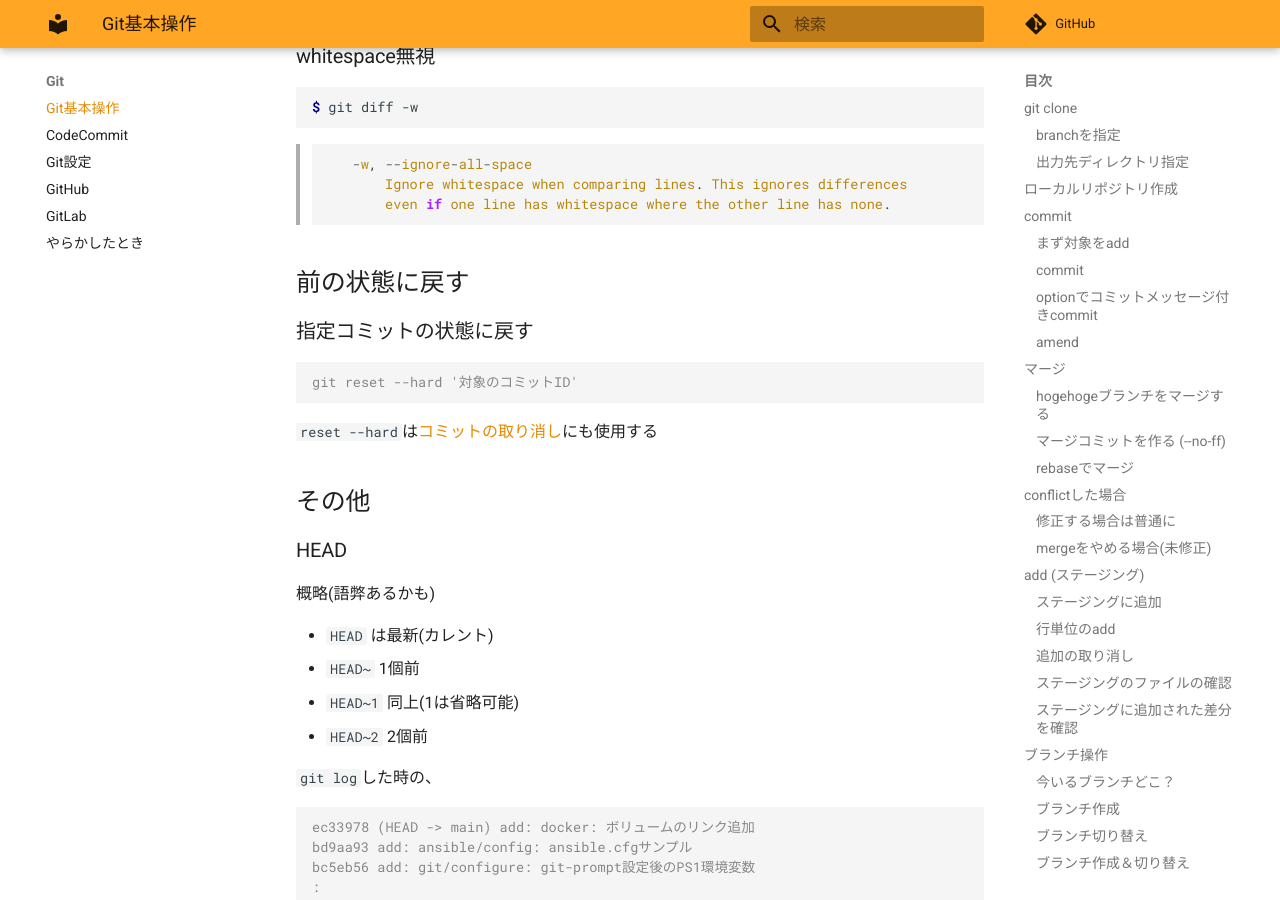
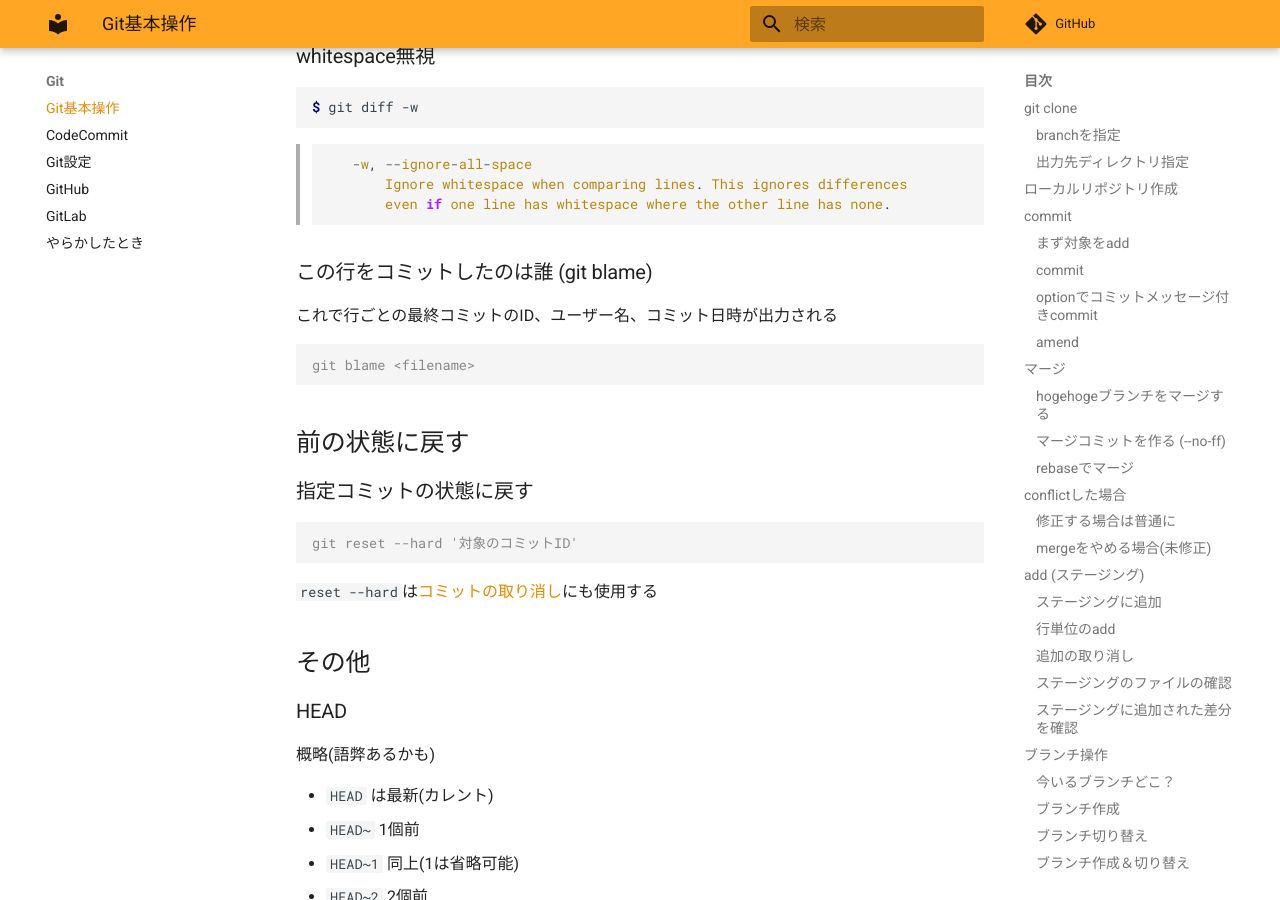
Before and after one commit to zaki-lknr/docs, an MkDocs documentation site: the page built from docs/Git/index.md, in a window 1280 px wide and 900 px high, scrolled down 9795 px. Built offline with MkDocs 1.6.1 and Material for MkDocs 9.7.7, drawn with Linux system fonts in a browser that asks for light colours; comment, search, counter and statistics services are not loaded.

Commit message:
add: git: blameで行ごとのコミット確認

````diff
--- a/docs/Git/index.md
+++ b/docs/Git/index.md
@@ -485,6 +485,14 @@ $ git diff -w
 >            Ignore whitespace when comparing lines. This ignores differences
 >            even if one line has whitespace where the other line has none.
 
+### この行をコミットしたのは誰 (git blame)
+
+これで行ごとの最終コミットのID、ユーザー名、コミット日時が出力される
+
+```console
+git blame <filename>
+```
+
 ## 前の状態に戻す
 
 ### 指定コミットの状態に戻す
````
